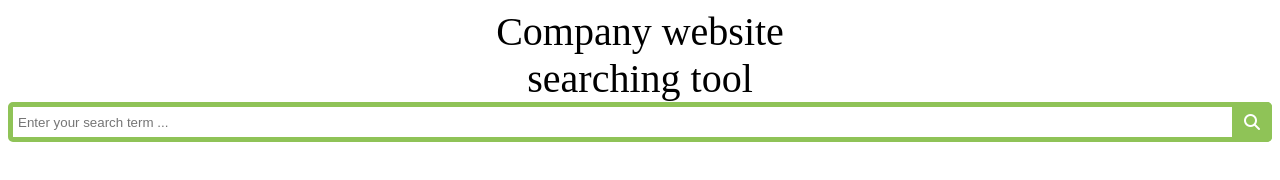
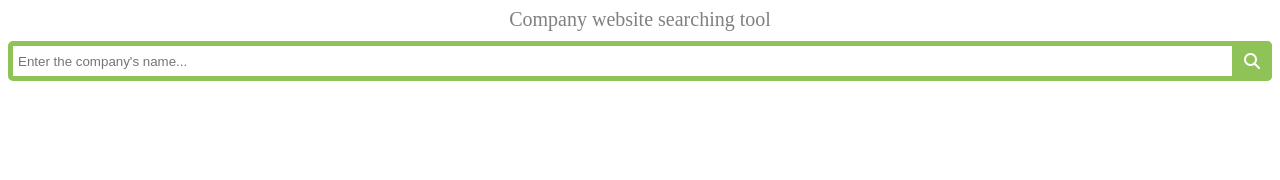
Before and after one commit to Minchevi/CompanyWebsiteSearchingToolJavaSciptOnly, a plain HTML site: page index.html in a window 1280 px wide. Drawn offline with Linux system fonts and the light colour scheme.

Commit message:
fixed header layout

```diff
--- a/css/styles.css
+++ b/css/styles.css
@@ -44,11 +44,12 @@
 
 
 header {
-    width: 300px;
+    color: grey;
     margin:0 auto;
     clear:left;
     height:auto;
     z-index: 0;
     text-align:center;
-    font-size: 40px;
+    font-size: 20px;
+    margin-bottom: 10px;
 }
--- a/index.html
+++ b/index.html
@@ -8,7 +8,7 @@
 <body>
 <header>Company website searching tool</header>
 
-<form class="search"><input class="searchTerm" placeholder="Enter your search term ..." /><input class="searchButton" type="submit" /></form>
+<form class="search"><input class="searchTerm" placeholder="Enter the company's name..." /><input class="searchButton" type="submit" /></form>
 
 </div>
 </body>
```
